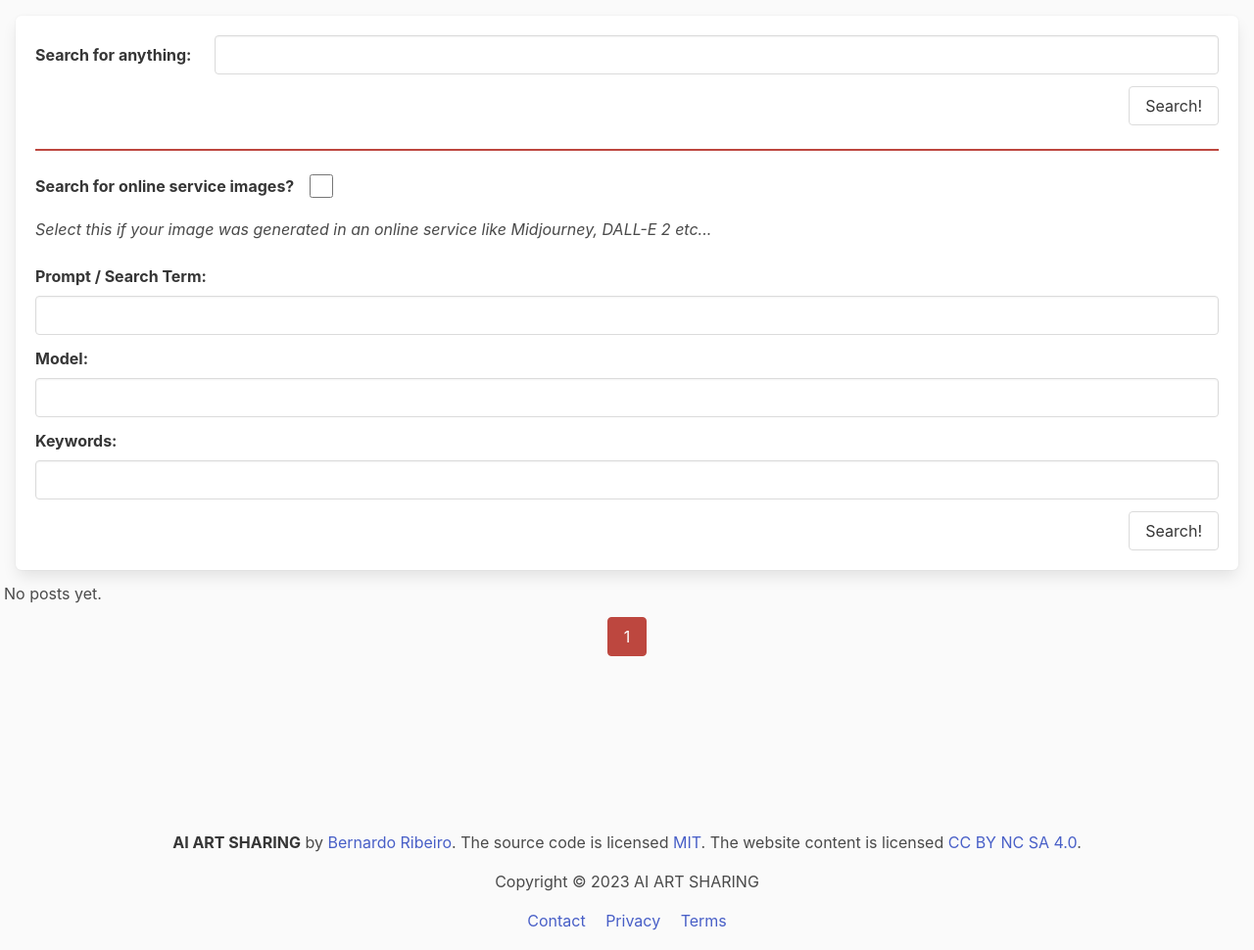
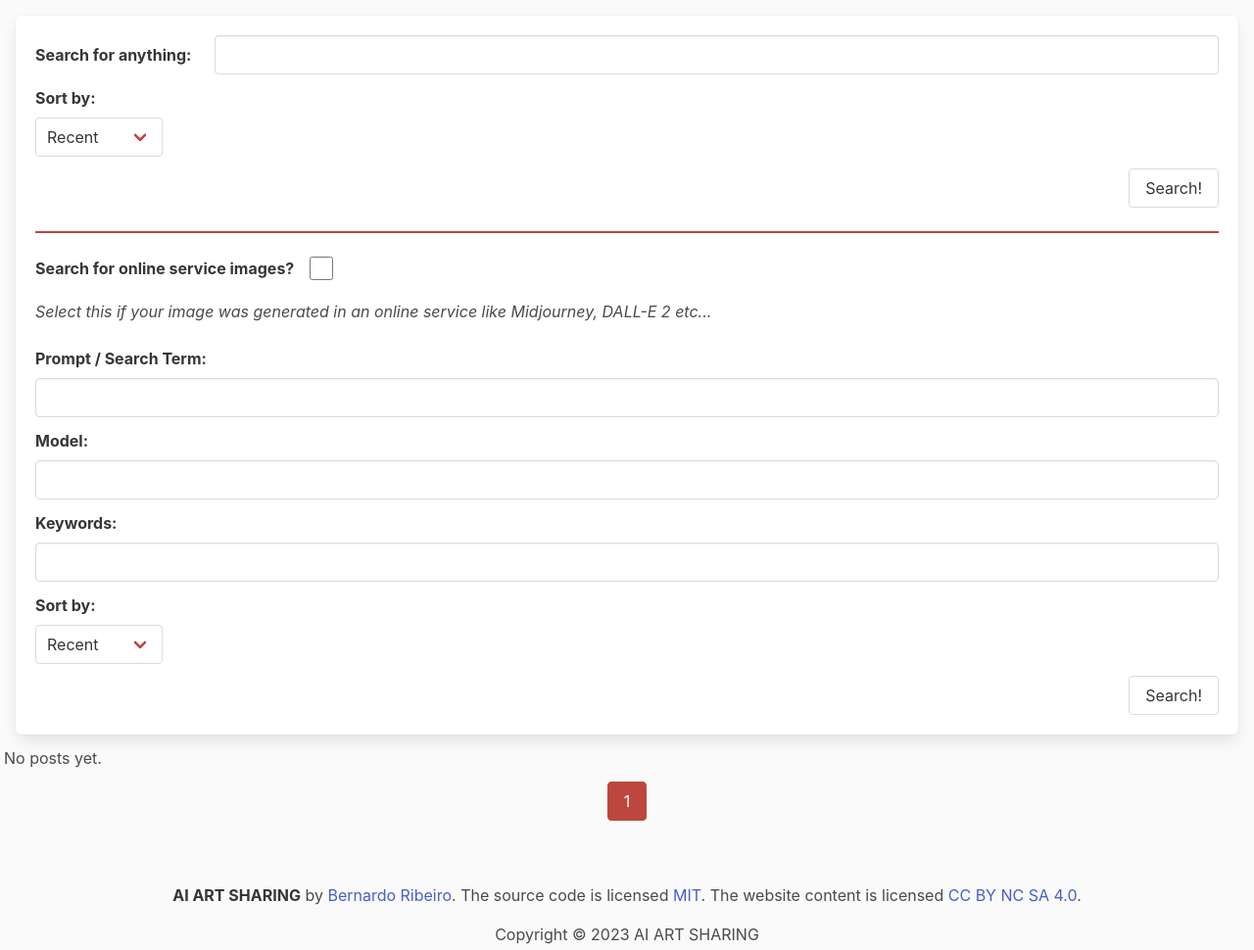
Before and after one commit to bernasx/aiartsharing, a Django app: page /content/posts/ in a window 1280 px wide. Shown: the part 56-1026 px from the top of the page at 98% size. Run offline with Django 4.2, Linux system fonts and the light colour scheme; data that the repository does not hold is empty; some libraries are stand-ins or nearby versions.

Commit message:
Added sort by button to search

```diff
--- a/aiart_content/forms.py
+++ b/aiart_content/forms.py
@@ -55,12 +55,17 @@ class SimpleSearchForm(forms.Form):
     keyword = forms.CharField(label="Search for anything", max_length=100, required=False)
     search_type = forms.CharField(widget=forms.HiddenInput, initial='simple')
 
+    sort_options = [('recent','Recent'),('popular','Popularity')]
+    sort_by = forms.ChoiceField(label="Sort by", choices=sort_options)
 
 class AdvancedLocalSearchForm(forms.Form):
     prompt = forms.CharField(label="Prompt / Search Term", max_length=100, required=False)
     model = forms.CharField(label="Model", max_length=100, required=False)
     keyword = forms.CharField(label="Keywords", max_length=100, required=False)
     search_type = forms.CharField(widget=forms.HiddenInput, initial='advanced_local')
+
+    sort_options = [('recent','Recent'),('popular','Popularity')]
+    sort_by = forms.ChoiceField(label="Sort by", choices=sort_options)
 
 class AdvancedOnlineServiceSearchForm(forms.Form):
     DALL_E = 'DALL-E'
@@ -74,6 +79,9 @@ class AdvancedOnlineServiceSearchForm(forms.Form):
     keyword = forms.CharField(label="Keywords", max_length=100, required=False)
     search_type = forms.CharField(widget=forms.HiddenInput, initial='advanced_online')
 
+    sort_options = [('recent','Recent'),('popular','Popularity')]
+    sort_by = forms.ChoiceField(label="Sort by", choices=sort_options)
+
 # Comment
 
 class CommentCreationForm(forms.ModelForm):
--- a/aiart_content/templates/imageposts/partials/post_cards.html
+++ b/aiart_content/templates/imageposts/partials/post_cards.html
@@ -15,17 +15,36 @@
                     <div class="block">
                         <p class="post-card-prompt">{{post.positive_prompt}}</p>
                     </div>
-                    <hr class="post-card-divider"/>
+                    <hr class="post-card-divider" />
                     <div class="block">
-                        <time datetime="{{post.publish_date|date:"Y-m-d"}}">{{post.publish_date|date:"M d, Y"}}</time>
-                        <br>
-                        <a class="username-field" href="{% url 'auth:profile' post.user.uuid %}"> @{{post.user.username}} </a>
+                        <div class="level mb-0">
+                            <div class="level-left">
+                                <div class="level-item">
+                                    <time datetime="{{post.publish_date|date:" Y-m-d"}}">{{post.publish_date|date:"M d, Y"}}</time>
+                                </div>
+                            </div>
+
+                            <div class="level-right">
+                                <div class="level-item mr-1">
+                                    <strong>{{post.likes}}</strong>
+                                </div>
+                                <div class="level-item">
+                                        <svg xmlns="http://www.w3.org/2000/svg" viewBox="-2 -4 24 24" width="24" fill="#BD473F">
+                                            <path
+                                                d="M9.293 1.55l.707.708.707-.707a5 5 0 1 1 7.071 7.071l-7.07 7.071a1 1 0 0 1-1.415 0L2.222 8.622a5 5 0 1 1 7.07-7.071z">
+                                            </path>
+                                        </svg>
+                                </div>
+                            </div>
+                        </div>
+                            <a class="username-field" href="{% url 'auth:profile' post.user.uuid %}">
+                                @{{post.user.username}} </a>
                     </div>
                 </div>
             </div>
         </div>
     </div>
     {% empty %}
-        <li>No posts yet.</li>
+    <li>No posts yet.</li>
     {% endfor %}
 </ul>
--- a/aiart_content/templates/search/search.html
+++ b/aiart_content/templates/search/search.html
@@ -21,6 +21,16 @@
                     </div>
                 </div>
 
+            </div>
+
+            <div class="field">
+                <label class="label">{{ simpleform.sort_by.label_tag }}</label>
+                {{ simpleform.sort_by.errors }}
+                <div class="control">
+                    <div class="select">
+                        {% render_field simpleform.sort_by class=""%}
+                    </div>
+                </div>
             </div>
 
             <div class="field is-horizontal">
@@ -101,6 +111,16 @@
                 </div>
             </div>
 
+            <div class="field">
+                <label class="label">{{ simpleform.sort_by.label_tag }}</label>
+                {{ simpleform.sort_by.errors }}
+                <div class="control">
+                    <div class="select">
+                        {% render_field simpleform.sort_by class=""%}
+                    </div>
+                </div>
+            </div>
+
             <div class="field is-horizontal">
                 <div class="field-label fit-label">
                     <!-- Left empty for spacing -->
@@ -151,6 +171,16 @@
                 </div>
             </div>
 
+            <div class="field">
+                <label class="label">{{ simpleform.sort_by.label_tag }}</label>
+                {{ simpleform.sort_by.errors }}
+                <div class="control">
+                    <div class="select">
+                        {% render_field simpleform.sort_by class=""%}
+                    </div>
+                </div>
+            </div>
+
 
             <div class="field is-horizontal">
                 <div class="field-label fit-label">
--- a/aiart_content/views.py
+++ b/aiart_content/views.py
@@ -6,7 +6,7 @@ from django.shortcuts import render, redirect, HttpResponse
 from aiart_auth.models import CustomUser, Followers
 from django.urls import reverse
 from django.db.models import Q
-
+from django.db.models import Count
 # Create your views here.
 
 def CreateImagePostView(request):
@@ -89,30 +89,60 @@ class ListImagePostsView(ListView):
     paginate_by = 24
 
     def get_queryset(self):
+
         try:
+
+            # order the posts by whatever
+            ordering = ''
+            order_query = self.request.GET['sort_by']
+
+            if(order_query == 'recent'):
+                ordering = '-publish_date'
+            elif(order_query == 'popular'):
+                ordering = '-likes'
+            else:
+                ordering = '-recent'
+
+            # get each a query from each form or type of search individually
             if (self.request.GET['search_type'] == 'simple'):
                 keyword = self.request.GET['keyword']
-                return ImagePost.objects.filter(Q(positive_prompt__icontains=keyword) | Q(generation_details__icontains=keyword) | Q(notes__icontains=keyword) | Q(model__icontains=keyword) ).order_by('-publish_date')
+                return ImagePost.objects.filter(
+                    Q(positive_prompt__icontains=keyword) |
+                    Q(generation_details__icontains=keyword) |
+                    Q(notes__icontains=keyword) |
+                    Q(model__icontains=keyword)).annotate(likes=Count('liked_image_posts')).order_by(ordering)
+
             elif (self.request.GET['search_type'] == 'advanced_local'):
                 prompt = self.request.GET['prompt']
                 model = self.request.GET['model']
                 keyword = self.request.GET['keyword']
+                return ImagePost.objects.filter(Q(isOnlineService=False) &
+                                                Q(positive_prompt__icontains=prompt) &
+                                                Q(model__icontains=model) &
+                                                (Q(generation_details__icontains=keyword) |Q(notes=keyword))).annotate(likes=Count('liked_image_posts')).order_by(ordering)
 
-                return ImagePost.objects.filter(Q(isOnlineService=False) & Q(positive_prompt__icontains=prompt) & Q(model__icontains=model) & (Q(generation_details__icontains=keyword) |Q(notes=keyword))).order_by('-publish_date')
+
             elif (self.request.GET['search_type'] == 'advanced_online'):
                 prompt = self.request.GET['prompt']
                 service = self.request.GET['service']
                 keyword = self.request.GET['keyword']
-                return ImagePost.objects.filter(Q(isOnlineService=True) & Q(positive_prompt__icontains=prompt) & Q(onlineService__icontains=service) & Q(notes__icontains=keyword)).order_by('-publish_date')
+                return ImagePost.objects.filter(Q(isOnlineService=True)
+                                                & Q(positive_prompt__icontains=prompt)
+                                                & Q(onlineService__icontains=service)
+                                                & Q(notes__icontains=keyword)).annotate(likes=Count('liked_image_posts')).order_by(ordering)
+
+
             elif (self.request.GET['search_type'] == 'by_user'):
                 useruuid = self.request.GET['user_searched']
                 user = CustomUser.objects.get(uuid=useruuid)
-                return ImagePost.objects.filter(user=user).order_by('-publish_date')
+                return ImagePost.objects.filter(user=user).annotate(likes=Count('liked_image_posts')).order_by(ordering)
+
             else:
-                return ImagePost.objects.all().order_by('-publish_date')
+                return ImagePost.objects.all().annotate(likes=Count('liked_image_posts')).order_by(ordering)
+
         except (KeyError):
 
-            return ImagePost.objects.all().order_by('-publish_date')
+            return ImagePost.objects.all().annotate(likes=Count('liked_image_posts')).order_by('-publish_date')
 
     def get_context_data(self, **kwargs):
 
```
